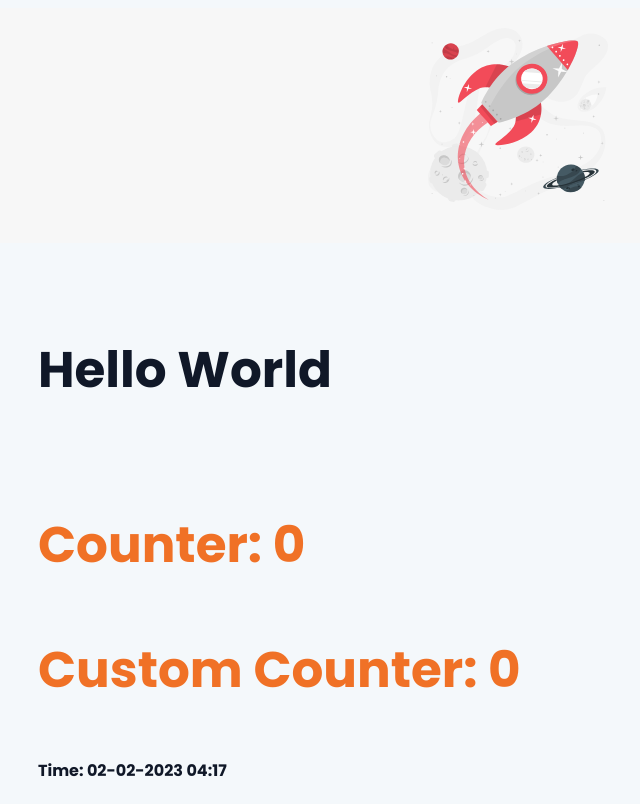
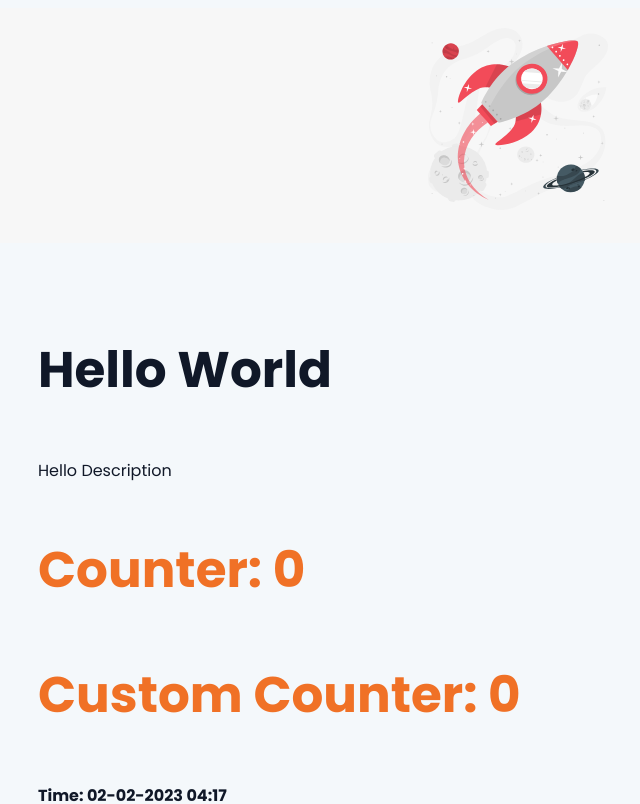
Before and after one commit to rizqyfahmi/hello-svelte, a Svelte app: page / in a window 1280 px wide. Shown: the top 804 px of the page, without its empty margins (122-762 px from the left). Built offline with nearby package versions, Linux system fonts and the light colour scheme.

Commit message:
Local to Global Style for keyframe

```diff
--- a/src/App.svelte
+++ b/src/App.svelte
@@ -26,7 +26,10 @@
 <Header />
 <main>
   <div class="counter-container">
-    <h3>Hello World</h3>
+    <h3 class="counter-full">Hello World</h3>
+    <div class="counter-full">
+      <div class="animate-container">Hello Description</div>
+    </div>
     <div class="counter-full">
       <Display {count} />
     </div>
@@ -61,4 +64,17 @@
   :global(h3) {
     font-size: 50px;
   }
+
+  .animate-container {
+    animation: zoom 5s infinite;
+  }
+
+  @keyframes -global-zoom {
+    0%, 100% {
+      transform: scale(1);
+    }
+    50% {
+      transform: scale(1.5);
+    }
+  }
 </style>
--- a/src/components/Display.svelte
+++ b/src/components/Display.svelte
@@ -14,4 +14,8 @@
 <h3 style="color: {$color}">Counter: {$count}</h3>
 <h3 style="color: {$color}">Custom Counter: {$customCount}</h3>
 <h4>Time: {date}</h4>
-<style></style>
+<style>
+    h4 {
+        animation: zoom 5s infinite;
+    }
+</style>
```
